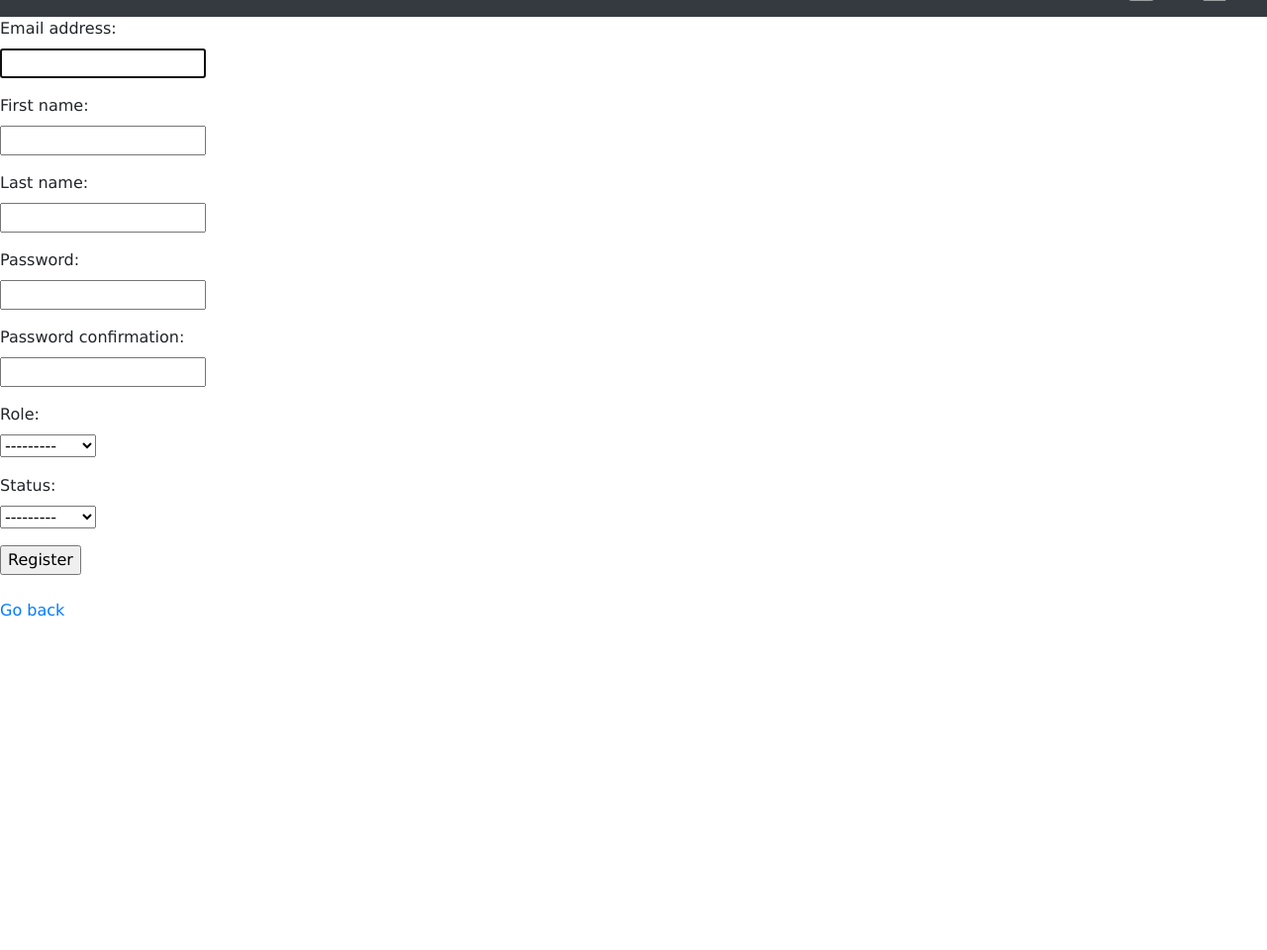
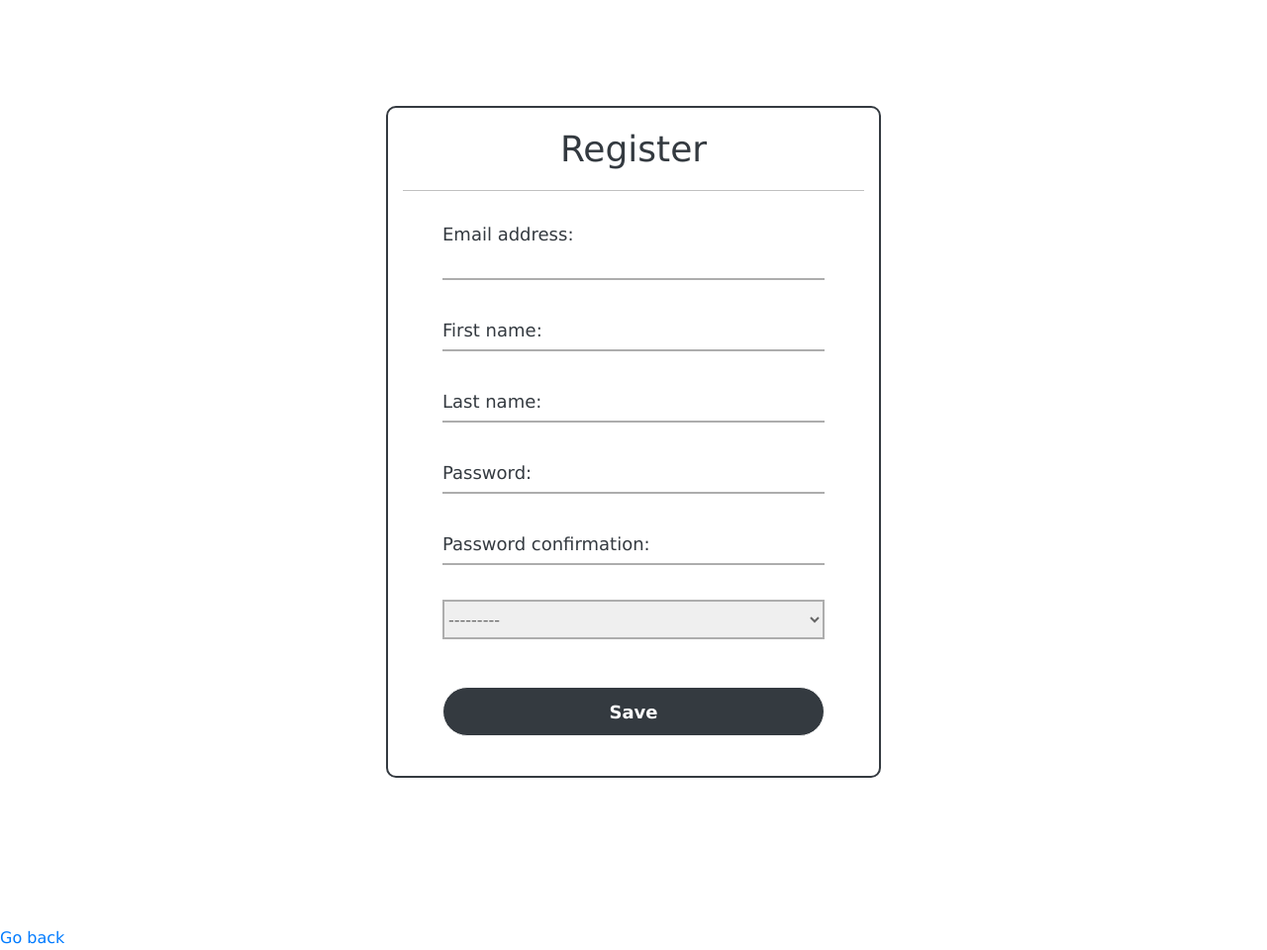
Before and after one commit to nk38104/Moodle, a Django app: page /register/ in a window 1280 px wide. Shown: the part 43-1003 px from the top of the page at 99% size. Before the commit the page ends 666 px from the top, so only its background shows below. Run offline with Django 3.2, Linux system fonts and the light colour scheme; some libraries are stand-ins or nearby versions.

Commit message:
styled registration form and added user profile page

```diff
--- a/src/main/forms.py
+++ b/src/main/forms.py
@@ -1,6 +1,5 @@
 from django import forms
 from django.contrib.auth import authenticate
-from django.contrib.auth.forms import UserCreationForm
 from users.models import CustomUsers
 
 
--- a/src/main/templates/login.html
+++ b/src/main/templates/login.html
@@ -24,7 +24,7 @@
                     </div>
                     <div class="text-center">
                         <button type="submit" class="btn btn-black text-center mt-4 mb-2 w-100" >Login</button> </br>
-                        <button type="submit" formaction="{%url 'register' %}" class="btn btn-black w-100">Register</button>
+                        <button class="btn btn-black w-100"><a href="{%url 'register' %}" style="color: white">Register</a></button>
                     </div>
                 </form>
             </div>
--- a/src/main/templates/navbar.html
+++ b/src/main/templates/navbar.html
@@ -16,7 +16,7 @@
                     </svg>
                 </a>
                 <div class="dropdown-menu" aria-labelledby="navbarDropdownMenuLink">
-                    <a class="dropdown-item" href="">My profile</a>
+                    <a class="dropdown-item" href="{%url 'user_profile' %}">My profile</a>
                     <a class="dropdown-item" href="{%url 'courses' %}">Courses</a>
                     {% if request.user.is_staff or request.user.is_admin %}
                         <a class="dropdown-item" href="{%url 'users' %}">Users</a>
--- a/src/main/templates/register.html
+++ b/src/main/templates/register.html
@@ -1,18 +1,29 @@
 {% extends 'base.html' %}
 {% block content %}
-  {% include 'navbar.html' %}
-  <form method="POST">
+  <div class="container">
+    <h2>Register</h2>
+    <form method="POST"> {% csrf_token %}
       {% for field in form %}
-        <p>
-          {{ field.label_tag }} <br/>
-          {{ field }} <br/>
-          {% for error in field.errors %}
-            <p style="color: red">{{ error }}</p>
-          {% endfor %}
-        </p>
+        {% if field is form.role or field is form.status %}
+          <div class="select-field">
+            {% if field is form.role %}
+              {% if request.user.is_admin %}
+                {{ field }}
+              {% endif %}
+            {% else %}
+              {{ field }}
+            {% endif %}
+          </div>
+        {% else %}
+          <div class="txt-field">
+            {{ field }}
+            <span></span>
+            <label>{{ field.label_tag }}</label>
+          </div>
+        {% endif %}
       {% endfor %}
-      {% csrf_token %}
-      <input type="submit" value="Register"/>
-  </form>
-  <br/><a href="{%url 'index' %}">Go back</a>
+      <input class="mt-5" type="submit" value="Save"/>
+    </form>
+  </div>
+  <a href="{% url 'login' %}">Go back</a>
 {% endblock %}
--- a/src/main/views.py
+++ b/src/main/views.py
@@ -1,11 +1,7 @@
 from django.shortcuts import render, redirect
-from django.http import HttpResponseNotAllowed
-from django.contrib.auth import authenticate, login, logout, get_user
+from django.contrib.auth import authenticate, login, logout
 from django.contrib.auth.decorators import login_required
-from django.contrib.auth.models import User
 from users.forms import CreateUserForm
-from .forms import UserAuthenticationForm
-
 
 # Create your views here.
 
@@ -14,47 +10,23 @@ def index(request):
     return render(request, 'index.html', {})
 
 
-def login_user(request, *args, **kwargs):
+def login_user(request):
     if request.user.is_authenticated:
         return redirect('index')
     else:
         if request.method == 'GET':
             return render(request, 'login.html', {})
-        elif request.method == 'POST':
-            username = request.POST.get('email')
+        else:
+            email = request.POST.get('email')
             password = request.POST.get('password')
 
-            user = authenticate(request, username=username, password=password)
+            user = authenticate(request, username=email, password=password)
 
             if user is not None:
                 login(request, user)
                 return redirect('index')
             else:
-                return render(request, 'login.html', {'user':user})
-        else:
-            return HttpResonseNotAllowed()
-    # user = request.user
-
-    # if user.is_authenticated:
-    #     return redirect('index')
-
-    # if request.POST:
-    #     form = UserAuthenticationForm(request.POST)
-    #     if form.is_valid():
-    #         email = request.POST['email']
-    #         password = request.POST['password']
-
-    #         user = authenticate(email=email, password=password)
-
-    #         if user:
-    #             login(request, user)
-    #             return redirect('index')
-    #         else:
-    #             return render(request, 'login.html', {'user':user})
-    #     else:
-    #         return render(request, 'login.html', {})
-    # else:
-    #     return render(request, 'login.html', {})
+                return redirect('login')
 
 
 @login_required(login_url='login')
@@ -70,7 +42,7 @@ def register(request):
         if request.method == 'GET':
             user_form = CreateUserForm()
             return render(request, 'register.html', {'form':user_form})
-        elif request.method == 'POST':
+        else:
             user_form = CreateUserForm(request.POST)
 
             if user_form.is_valid():
@@ -78,5 +50,3 @@ def register(request):
                 return redirect('login')
             else:
                 return render(request, 'register.html', {'form':user_form})
-        else:
-            return HttpResonseNotAllowed()
--- a/src/static/css/styles.css
+++ b/src/static/css/styles.css
@@ -77,12 +77,14 @@ body {
     font-weight: bold;
 }
 
-.btn-black, .dropdown-item:hover  {
+.btn-black,
+.dropdown-item:hover  {
     background-color: #343a40 !important;
     color: #fff;
 }
 
-.main-header-center, .statuses-main-header-center {
+.main-header-center,
+.statuses-main-header-center {
     margin: auto;
     margin-bottom: 70px;
     width: 30%;
@@ -100,11 +102,13 @@ body {
     margin-bottom: 200px;
 }
 
-.accordion svg, .users-list a {
+.accordion svg,
+.users-list a {
     color: white;
 }
 
-.accordion .function-right, .enroll-accordion .function-right {
+.accordion .function-right,
+.enroll-accordion .function-right {
     float: right;
     color: white;
 }
@@ -134,3 +138,130 @@ body {
 .statuses-main-header-center {
     width: 50%;
 }
+
+.container {
+    width: 500px;
+    position: relative;
+    margin: 150px auto;
+    border: 2px #343a40 solid;
+    border-radius: 10px;
+}
+
+.container h2 {
+    text-align: center;
+    padding: 20px 0px;
+    font-size: 36px;
+    color: #343a40;
+    border-bottom: 1px solid silver;
+}
+
+.container form {
+    padding: 10px 40px;
+    box-sizing: border-box;
+}
+
+form .txt-field {
+    position: relative;
+    margin: 30px 0;
+    border-bottom: 2px solid #adadad;
+}
+
+form .txt-field,
+.select-field,
+input[type="submit"] {
+    font-size: 18px;
+}
+
+.txt-field input {
+    width: 100%;
+    height: 40px;
+    padding: 0 5px;
+    color: #343a40;
+    background: none;
+    border: none;
+    outline: none;
+}
+
+input:-webkit-autofill,
+input:-webkit-autofill:hover,
+input:-webkit-autofill:focus,
+input:-webkit-autofill:active {
+    -webkit-transition: "color 600s ease-out, background-color 600s ease-out";
+    -webkit-transition-delay: 600s;
+}
+
+.txt-field label {
+    width: 100%;
+    position: absolute;
+    top: 50%;
+    left: 0px;
+    transform: translateY(-50%);
+    color: #343a40;
+    pointer-events: none;
+    transition: .5s;
+}
+
+.txt-field span::before {
+    width: 0%;
+    height: 2px;
+    position: absolute;
+    top: 40px;
+    background: #2691d9;
+    content: none;
+    transition: .5s;
+}
+
+.txt-field input:focus ~ label,
+.txt-field input:valid ~ label {
+    top: -5px;
+}
+
+.txt-field input:focus ~ span::before,
+.txt-field input:valid ~ span::before {
+    width: 100%;
+}
+
+input[type="text"], select {
+    font-size: 16px;
+}
+
+.select-field {
+    margin-top: 35px;
+    color: #adadad;
+}
+
+.select-field label {
+    position: absolute;
+    left: 12%;
+    color: #343a40;
+}
+
+select {
+    width: 100%;
+    height: 40px;
+    color: #666666;
+    border: 2px solid #adadad;
+    outline: none;
+}
+
+.select-field select:focus + label {
+    color: #666666;
+}
+
+input[type="submit"] {
+    width: 100%;
+    height: 50px;
+    margin-bottom: 30px;
+    font-weight: 700;
+    color: white;
+    background: #343a40;
+    border: 1px solid;
+    border-radius: 25px;
+    cursor: pointer;
+    outline: none;
+}
+
+input[type="submit"]:hover {
+    border-color: #343a40;
+    transition: .5s;
+}
--- a/src/users/forms.py
+++ b/src/users/forms.py
@@ -1,3 +1,4 @@
+from django import forms
 from django.contrib.auth.forms import UserCreationForm
 from .models import CustomUsers
 
@@ -5,6 +6,9 @@ from .models import CustomUsers
 # Create your forms here.
 
 class CreateUserForm(UserCreationForm):
+    first_name  = forms.CharField()
+    last_name   = forms.CharField()
+
     class Meta:
         model   = CustomUsers
         fields  = ['email', 'first_name', 'last_name', 'password1', 'password2', 'role', 'status']
--- a/src/users/urls.py
+++ b/src/users/urls.py
@@ -6,5 +6,5 @@ from . import views
 
 urlpatterns = [
     path('users/', views.view_users, name='users'),
-    # path('user_profile/', views.user_profile, name='user_profile'),
+    path('user_profile/', views.user_profile, name='user_profile'),
 ]
--- a/src/users/views.py
+++ b/src/users/views.py
@@ -3,6 +3,7 @@ from django.contrib.auth import get_user
 from django.contrib.auth.decorators import login_required
 from .models import CustomUsers
 from enrollments.models import Enrollments
+from users.enums import StatusChoices
 
 
 # Create your views here.
@@ -15,7 +16,9 @@ def view_users(request):
     return render(request, 'users.html', {'students':students, 'professors':professors})
 
 @login_required(login_url='login')
-def my_profile(request):
+def user_profile(request):
     user = get_user(request)
     user_courses = Enrollments.objects.filter(student_id=user.id)
+    user.status = StatusChoices[user.status].value
+
     return render(request, 'user_profile.html', {'user':user, 'user_courses':user_courses})
```
Also changed, not shown: src/enrollments/templates/temp_student.html (deleted, +0 -39 lines), src/users/templates/user_profile.html (added, +42 -0 lines).
